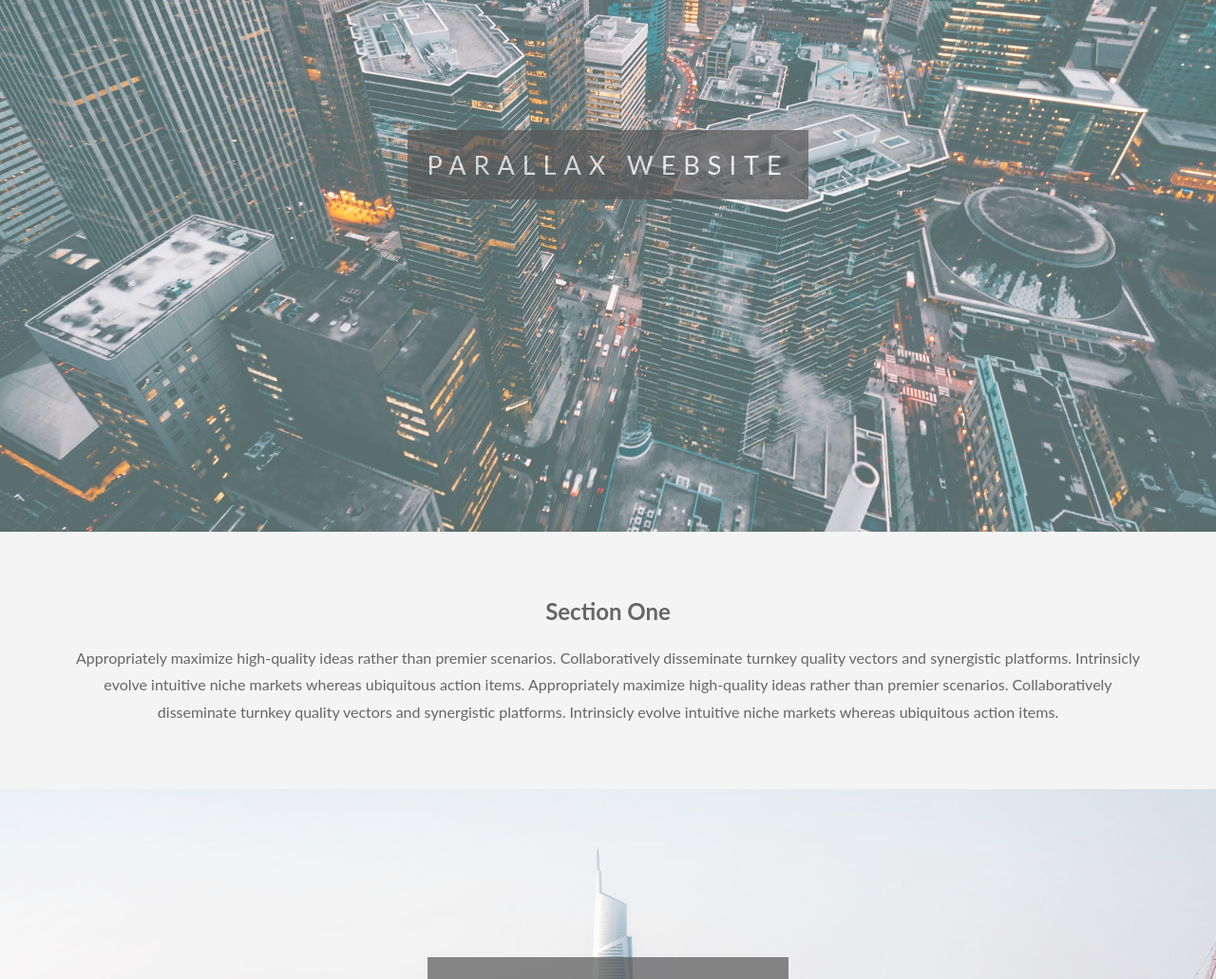
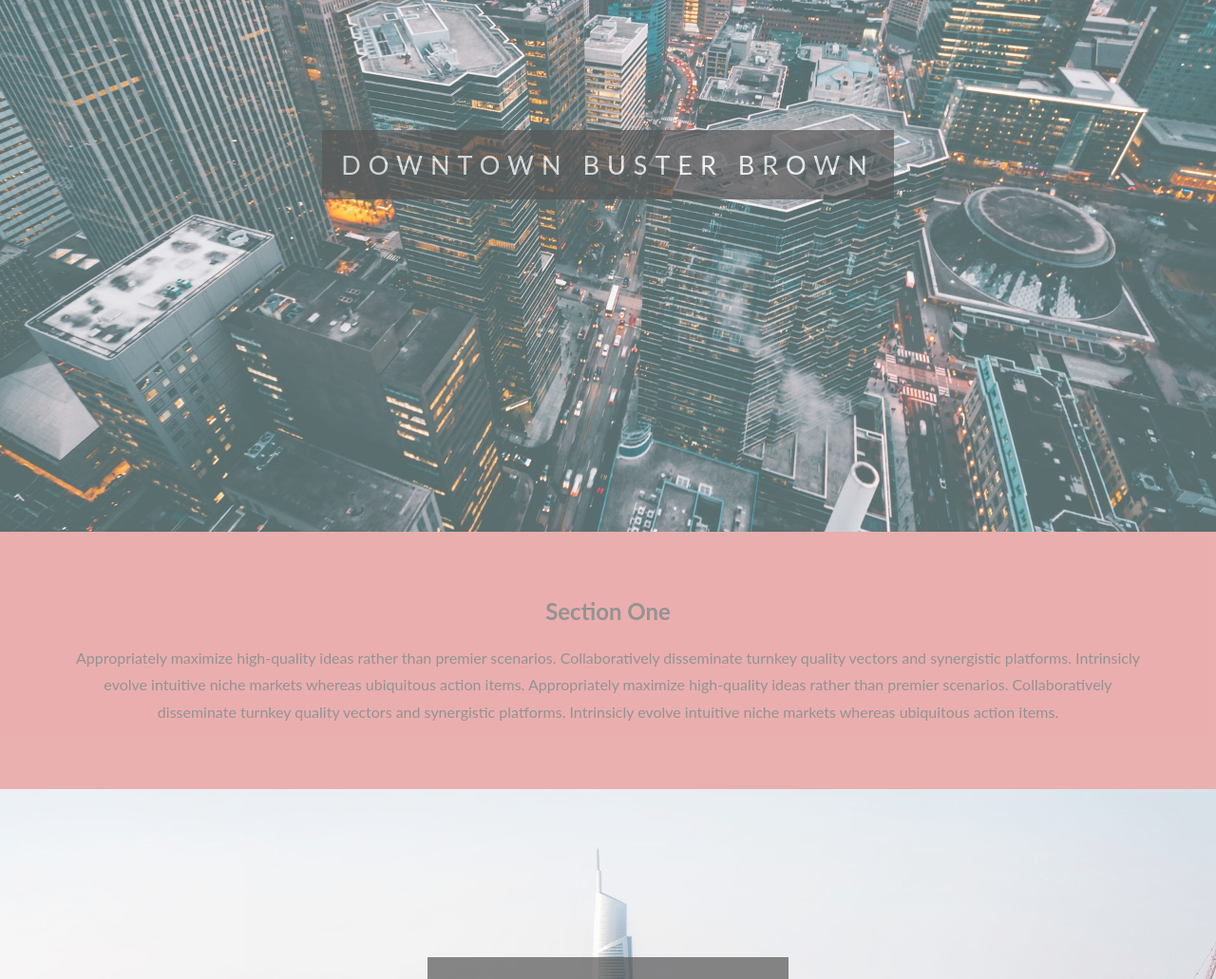
Before and after one commit to benoreilly/parallax-website, a plain HTML site: page index.html in a window 1280 px wide. Shown: the part 240-1271 px from the top of the page at 95% size. Drawn offline with Linux system fonts and the light colour scheme.

Commit message:
Style updates

```diff
--- a/css/style.css
+++ b/css/style.css
@@ -44,8 +44,9 @@ body, html{
 }
 
 .section-light{
-    background-color: #f4f4f4;
+    background-color: #e28d8d;
     color: #666;
+    opacity: 0.7;
 }
 
 .section-dark{
--- a/index.html
+++ b/index.html
@@ -10,7 +10,7 @@
 <body>
     <div class="pimg1">
         <div class="ptext">
-            <span class="border">Parallax Website</span>
+            <span class="border">Downtown Buster Brown</span>
         </div>
     </div>
 
```
